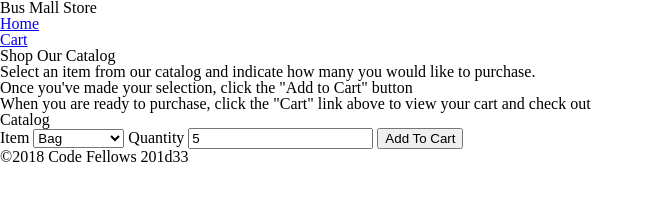
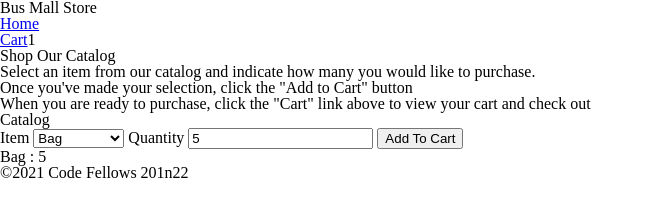
Before and after one commit to QPThree/bus-mall-catalog, a plain HTML site: page index.html in a window 1280 px wide. Both pictures are taken after typing "5" into the empty fields and a click on the input "Add To Cart". Shown: the whole page, without its empty margins (0-654 px from the left). Drawn offline with Linux system fonts and the light colour scheme.

Commit message:
first day of work done

```diff
--- a/index.html
+++ b/index.html
@@ -61,7 +61,7 @@
     </main>
 
     <footer>
-      <p>&copy;2018 Code Fellows 201d33</p>
+      <p>&copy;2021 Code Fellows 201n22</p>
     </footer>
 
     <script src='js/app.js'></script>
--- a/js/app.js
+++ b/js/app.js
@@ -8,6 +8,8 @@ const Cart = function(items) {
 
 Cart.prototype.addItem = function(product, quantity) {
   // TODO: Fill in this instance method to create a new CartItem and add it to this.items
+  let newItem = new CartItem(product, quantity);
+  this.items.push(newItem);
 };
 
 Cart.prototype.saveToLocalStorage = function() {
--- a/js/catalog.js
+++ b/js/catalog.js
@@ -35,22 +35,36 @@ function handleSubmit(event) {
 
 }
 
-// TODO: Add the selected item and quantity to the cart
+// DONE: Add the selected item and quantity to the cart
 function addSelectedItemToCart() {
   // DONE: suss out the item picked from the select list
   let itemPicked = document.getElementById('items').value;
-  console.log(itemPicked);
-  // TODO: get the quantity
-  // TODO: using those, add one item to the Cart
+  // DONE: get the quantity
+  let quantityPicked = +document.getElementById('quantity').value;
+  // DONE: using those, add one item to the Cart
+  cart.addItem(itemPicked, quantityPicked);
 }
 
-// TODO: Update the cart count in the header nav with the number of items in the Cart
-function updateCounter() {}
+// DONE: Update the cart count in the header nav with the number of items in the Cart
+function updateCounter() {
+  //set counter
+  //loop through items in cart and count
+  //innerhtml of element will be number from our count
+  let itemCount = document.getElementById('itemCount');
+  let count = cart.items.length;
+  itemCount.textContent = `${count}`;
+}
 
-// TODO: As you add items into the cart, show them (item & quantity) in the cart preview div
+// DONE: As you add items into the cart, show them (item & quantity) in the cart preview div
 function updateCartPreview() {
-  // TODO: Get the item and quantity from the form
-  // TODO: Add a new element to the cartContents div with that information
+  // DONE: Get the item and quantity from the form
+  let itemPicked = document.getElementById('items').value;
+  let quantityPicked = +document.getElementById('quantity').value;
+  // DONE: Add a new element to the cartContents div with that information
+  let cartContents = document.getElementById('cartContents');
+  let p = document.createElement('p');
+  p.textContent = `${itemPicked} : ${quantityPicked}`;
+  cartContents.appendChild(p);
 }
 
 // Set up the "submit" event listener on the form.
```
